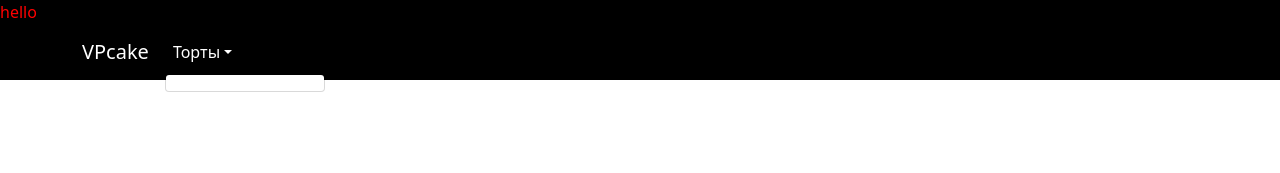
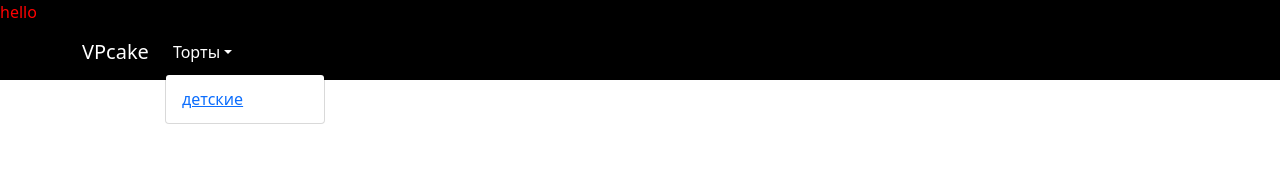
Before and after one commit to sergeianip20/rop, a Next.js app: page / in a window 1280 px wide. Both pictures are taken after a click on the button "Торты". Shown: the top 173 px of the page. Built offline with nearby package versions, Linux system fonts and the light colour scheme.

Commit message:
Update index.js

```diff
--- a/pages/index.js
+++ b/pages/index.js
@@ -14,6 +14,7 @@ hello
  <Navbar.Collapse id="responsive-navbar-nav">
 <Nav className="me-auto">
 <NavDropdown title="Торты" id="collasible-nav-dropdown">
+<NavDropdown.Item > <Link href= '/secon'><a className = {s.sa}>детские</a></Link> </NavDropdown.Item>
 </NavDropdown>
 </Nav>
 </Navbar.Collapse>
```
